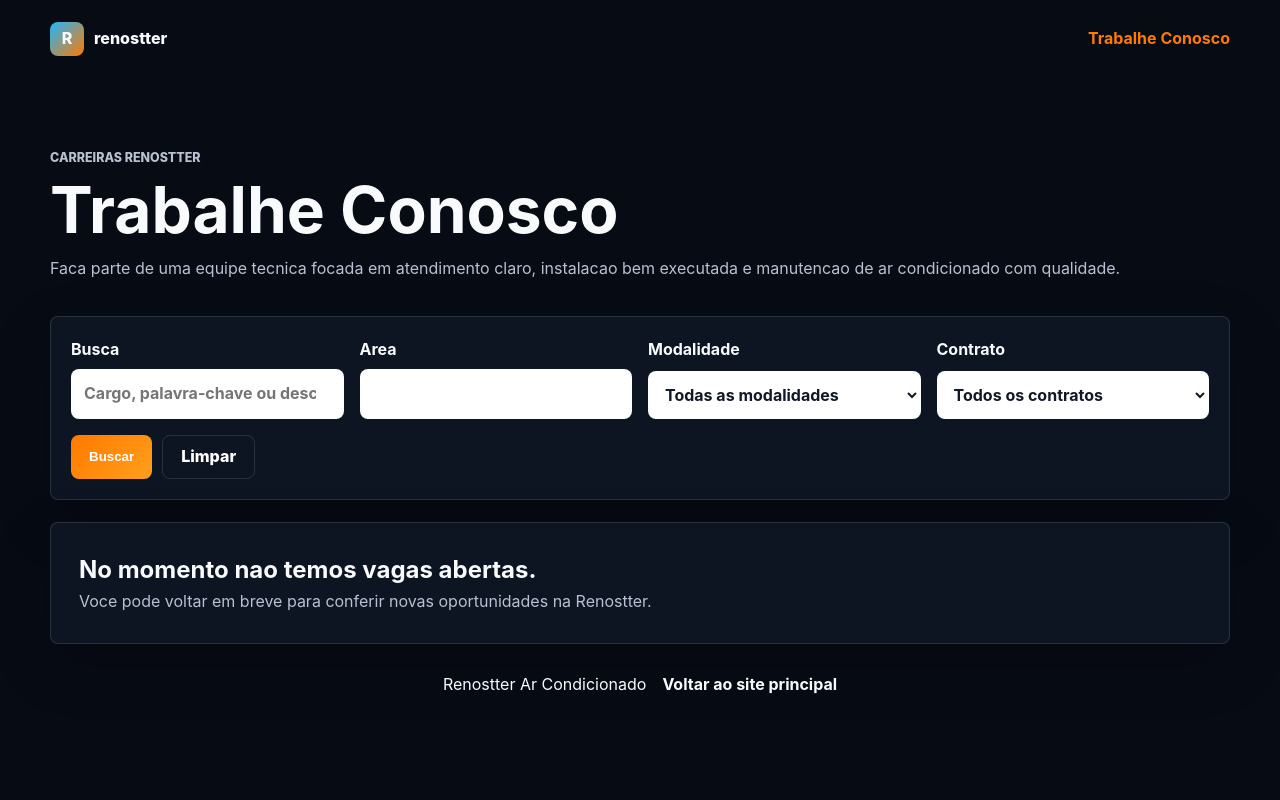
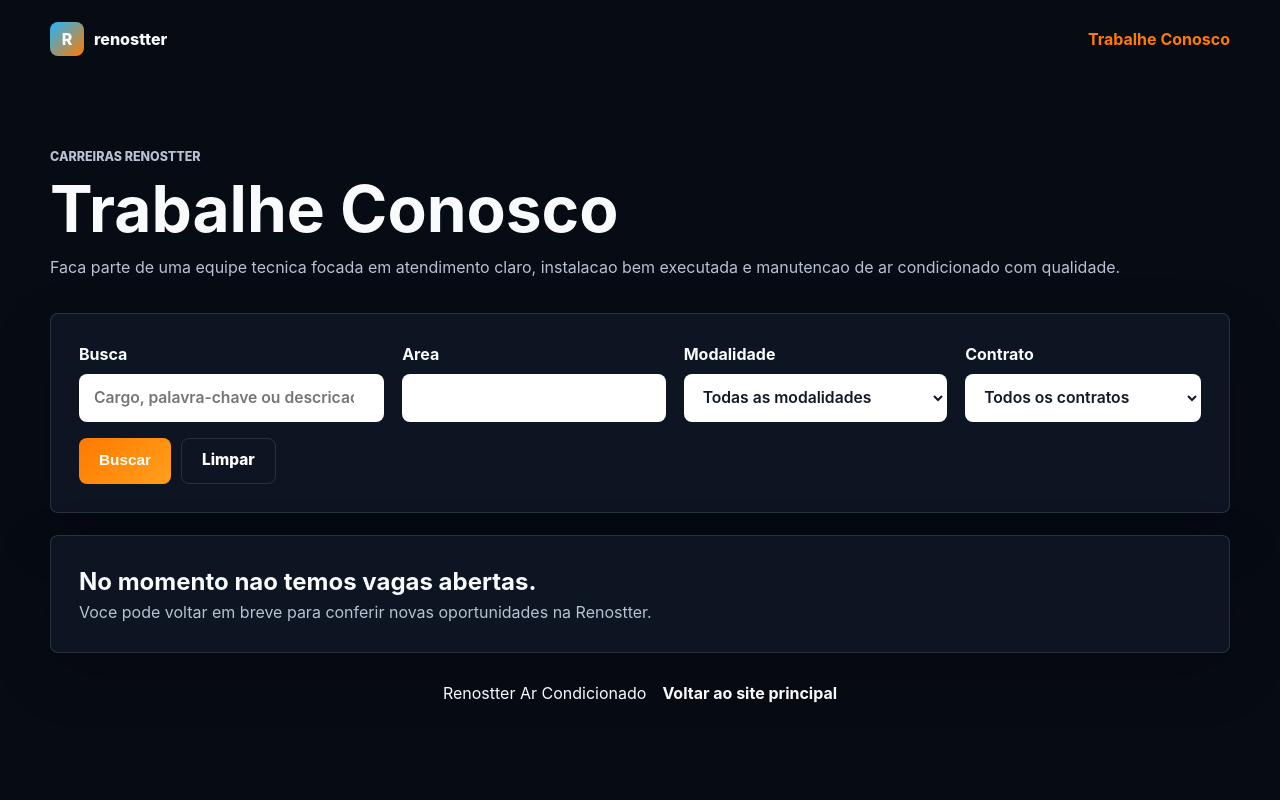
Before and after one commit to admin-renostter/Site-Renostter, a Django app: page /trabalhe-conosco/ in a window 1280 px wide. Run offline with Django 5.2, Linux system fonts and the light colour scheme; data that the repository does not hold is empty; parts of the project's set-up code (start-up, migrations or seed data) failed here and were passed over.

Commit message:
Standardize careers form field sizing

```diff
--- a/django-trabalhe-conosco/static/careers/careers.css
+++ b/django-trabalhe-conosco/static/careers/careers.css
@@ -11,6 +11,15 @@
 .careers-django-page {
   background: var(--career-bg);
   color: var(--career-text);
+  font-family:
+    Inter,
+    system-ui,
+    -apple-system,
+    BlinkMacSystemFont,
+    "Segoe UI",
+    sans-serif;
+  font-size: 16px;
+  line-height: 1.5;
   min-height: 100vh;
 }
 
@@ -142,66 +151,105 @@
 .careers-panel,
 .careers-form-wide,
 .careers-table-wrap {
-  padding: 20px;
+  padding: clamp(18px, 2.4vw, 28px);
 }
 
 .careers-filter,
 .careers-grid-form {
   display: grid;
-  grid-template-columns: repeat(4, minmax(0, 1fr));
-  gap: 16px;
+  gap: 16px 18px;
+}
+
+.careers-filter {
+  grid-template-columns:
+    minmax(220px, 1.1fr)
+    minmax(180px, 0.95fr)
+    minmax(190px, 0.95fr)
+    minmax(170px, 0.85fr);
+  align-items: end;
+}
+
+.careers-grid-form {
+  grid-template-columns: repeat(2, minmax(0, 1fr));
 }
 
 .careers-filter label,
 .careers-grid-form label,
 .careers-form-panel label {
   display: grid;
-  gap: 7px;
+  gap: 8px;
   font-weight: 700;
 }
 
-.careers-field {
+.careers-django-page .careers-field {
+  box-sizing: border-box;
   width: 100%;
-  min-height: 46px;
+  height: 48px;
+  min-height: 48px;
   border: 1px solid rgba(255, 255, 255, 0.16);
   border-radius: 8px;
   background: #ffffff;
   color: #111827;
-  padding: 11px 12px;
-  font: inherit;
+  padding: 10px 14px;
+  font-family: inherit;
+  font-size: 0.98rem;
+  font-weight: 600;
+  line-height: 1.25;
+}
+
+.careers-django-page select.careers-field {
+  appearance: auto;
+  cursor: pointer;
 }
 
 .careers-form-panel input[type="text"],
 .careers-form-panel input[type="password"],
 .careers-form-panel input[type="email"] {
+  box-sizing: border-box;
   width: 100%;
-  min-height: 46px;
+  height: 48px;
+  min-height: 48px;
   border: 1px solid rgba(255, 255, 255, 0.16);
   border-radius: 8px;
   background: #ffffff;
   color: #111827;
-  padding: 11px 12px;
-  font: inherit;
+  padding: 10px 14px;
+  font-family: inherit;
+  font-size: 0.98rem;
+  font-weight: 600;
+  line-height: 1.25;
 }
 
-textarea.careers-field {
-  min-height: 118px;
+.careers-django-page textarea.careers-field {
+  height: auto;
+  min-height: 132px;
+  line-height: 1.55;
   resize: vertical;
+}
+
+.careers-django-page input[type="file"].careers-field {
+  height: auto;
+  min-height: 48px;
+  padding: 10px 12px;
 }
 
 .careers-button {
   display: inline-flex;
   align-items: center;
   justify-content: center;
-  min-height: 44px;
+  box-sizing: border-box;
+  min-height: 46px;
   border: 0;
   border-radius: 8px;
-  padding: 0 18px;
+  padding: 0 20px;
   background: linear-gradient(135deg, var(--career-orange), #ff9f1c);
   color: #ffffff;
+  font-size: 0.96rem;
   font-weight: 800;
+  line-height: 1.1;
   text-decoration: none;
   cursor: pointer;
+  white-space: nowrap;
 }
 
 .careers-button-ghost {
@@ -213,6 +261,10 @@ textarea.careers-field {
   gap: 10px;
   align-self: end;
   flex-wrap: wrap;
+}
+
+.careers-filter .careers-actions {
+  grid-column: 1 / -1;
 }
 
 .careers-admin-actions {
@@ -229,9 +281,19 @@ textarea.careers-field {
 
 .careers-job-card {
   display: flex;
+  align-items: center;
   justify-content: space-between;
   gap: 24px;
   padding: 22px;
+}
+
+.careers-job-card > div {
+  min-width: 0;
+}
+
+.careers-job-card > .careers-button {
+  align-self: center;
+  flex: 0 0 auto;
 }
 
 .careers-job-card h2,
--- a/django-trabalhe-conosco/templates/careers/base.html
+++ b/django-trabalhe-conosco/templates/careers/base.html
@@ -6,7 +6,7 @@
     <meta name="viewport" content="width=device-width, initial-scale=1">
     <title>{% block title %}Trabalhe Conosco | Renostter{% endblock %}</title>
     <link rel="stylesheet" href="/styles.css?v=20260528">
-    <link rel="stylesheet" href="{% static 'careers/careers.css' %}?v=20260601-nav">
+    <link rel="stylesheet" href="{% static 'careers/careers.css' %}?v=20260602-fields">
   </head>
   <body class="careers-django-page">
     <header class="careers-topbar">
```
